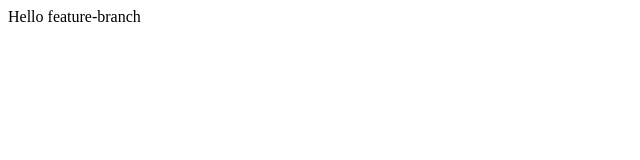
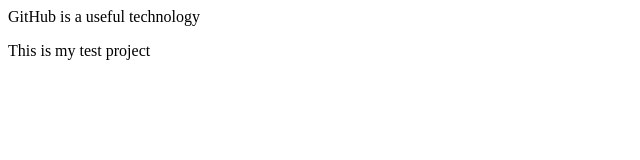
Before and after one commit to vikaiur/git_test.2.2025, a plain HTML site: page index.html in a window 1280 px wide. Shown: the whole page, without its empty margins (0-640 px from the left). Drawn offline with Linux system fonts and the light colour scheme.

Commit message:
Update in feature

```diff
--- a/index.html
+++ b/index.html
@@ -1 +1,2 @@
-<p> Hello feature-branch </p>
+<p> GitHub is a useful technology </p>
+<p> This is my test project </p>
```
